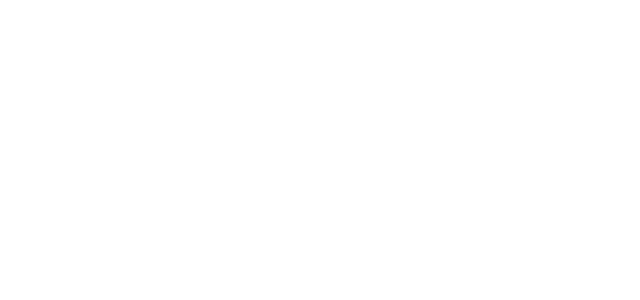
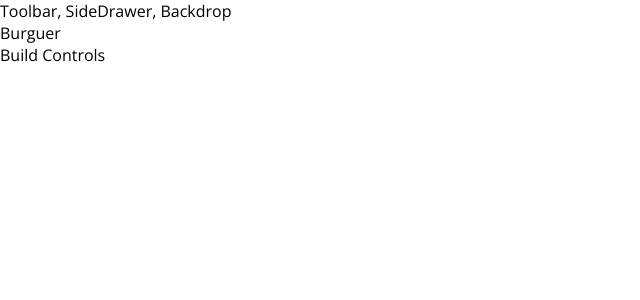
Before and after one commit to leognmotta/react-burger, a React app: page / in a window 1280 px wide. Shown: the top 300 px of the page, without its empty margins (0-640 px from the left). Built offline with nearby package versions, Linux system fonts and the light colour scheme.

Commit message:
Basic Structure

```diff
--- a/src/App.js
+++ b/src/App.js
@@ -1,8 +1,17 @@
 import React, { Component } from 'react';
+
+import Layout from './components/Layout/Layout';
+import BurguerBuilder from './containers/BurguerBuilder/BurguerBuilder';
 
 class App extends Component {
   render() {
-    return <div />;
+    return (
+      <div>
+        <Layout>
+          <BurguerBuilder />
+        </Layout>
+      </div>
+    );
   }
 }
 
--- /dev/null
+++ b/src/components/Layout/Layout.css
@@ -0,0 +1,3 @@
+.Content {
+  margin-top: 16px;
+}
--- /dev/null
+++ b/src/components/Layout/Layout.js
@@ -0,0 +1,12 @@
+import React from 'react';
+
+import classes from './Layout.css';
+
+const layout = props => (
+  <>
+    <div>Toolbar, SideDrawer, Backdrop</div>
+    <main className={classes.Content}>{props.children}</main>
+  </>
+);
+
+export default layout;
--- /dev/null
+++ b/src/containers/BurguerBuilder/BurguerBuilder.js
@@ -0,0 +1,14 @@
+import React, { Component } from 'react';
+
+class BugerBuilder extends Component {
+  render() {
+    return (
+      <>
+        <div>Burguer</div>
+        <div>Build Controls</div>
+      </>
+    );
+  }
+}
+
+export default BugerBuilder;
--- a/src/index.css
+++ b/src/index.css
@@ -1,14 +1,10 @@
 body {
   margin: 0;
   padding: 0;
-  font-family: -apple-system, BlinkMacSystemFont, "Segoe UI", "Roboto", "Oxygen",
-    "Ubuntu", "Cantarell", "Fira Sans", "Droid Sans", "Helvetica Neue",
-    sans-serif;
-  -webkit-font-smoothing: antialiased;
-  -moz-osx-font-smoothing: grayscale;
+  font-family: 'Open Sans', sans-serif;
 }
 
 code {
-  font-family: source-code-pro, Menlo, Monaco, Consolas, "Courier New",
+  font-family: source-code-pro, Menlo, Monaco, Consolas, 'Courier New',
     monospace;
 }
```
